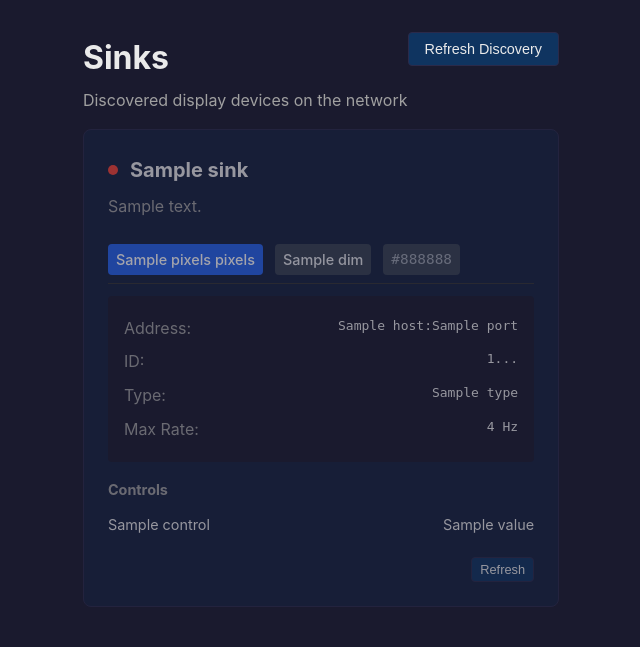
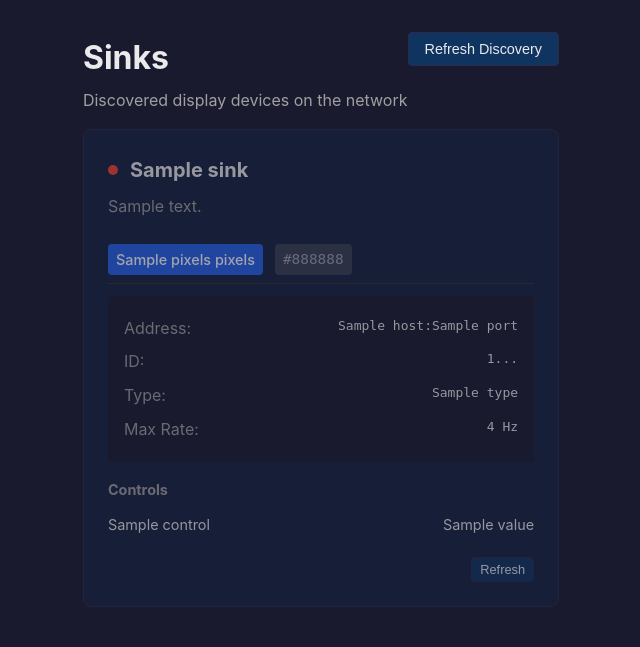
Before and after one commit to jhaigit/LED-topology, a Python web app: template src/ltp_controller/web/templates/sinks.html in a window 1280 px wide. Shown: the part 71-718 px from the top of the page, without its empty margins (319-959 px from the left). Run offline with Jinja, Linux system fonts and the light colour scheme; the template is opened without the code that fills it: most values are stand-ins (such as "Sample title", 1, 10 or a date in 2020).

Commit message:
Remove duplicate dimension display from sinks page
Co-Authored-By: Claude Opus 4.5 <noreply@anthropic.com>

```diff
--- a/src/ltp_controller/web/templates/sinks.html
+++ b/src/ltp_controller/web/templates/sinks.html
@@ -23,7 +23,6 @@
 
         <div class="device-geometry">
             <span class="geometry-value">{{ sink.device.properties.pixels or '?' }} pixels</span>
-            <span class="geometry-dim">{{ sink.device.properties.dim or '?' }}</span>
             {% if sink.device.properties.color %}
             <span class="geometry-color">{{ sink.device.properties.color|upper }}</span>
             {% endif %}
@@ -377,10 +376,6 @@ function refreshDiscovery() {
     background: var(--accent-color, #2563eb);
     color: white;
 }
-.geometry-dim {
-    background: var(--secondary-bg, #374151);
-    color: var(--text-color, #e5e7eb);
-}
 .geometry-color {
     background: var(--secondary-bg, #374151);
     color: var(--text-muted, #9ca3af);
```
